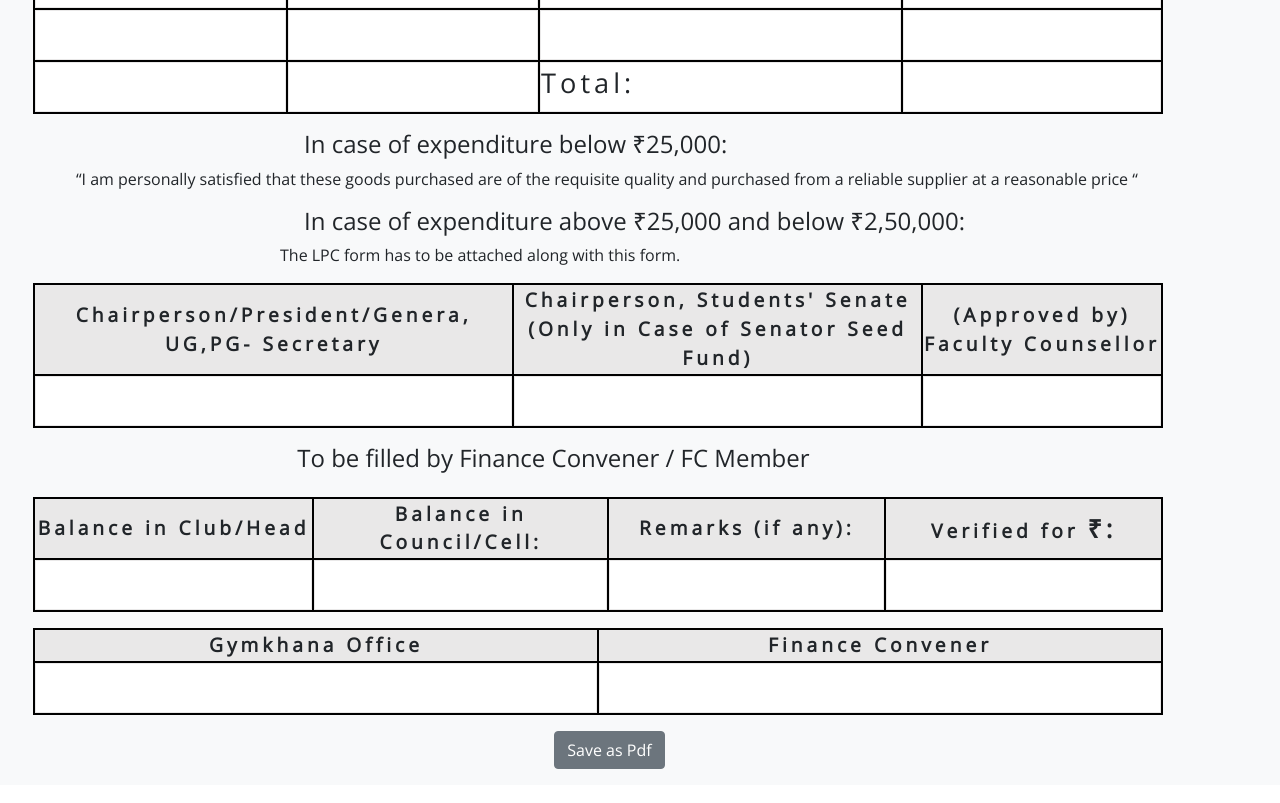
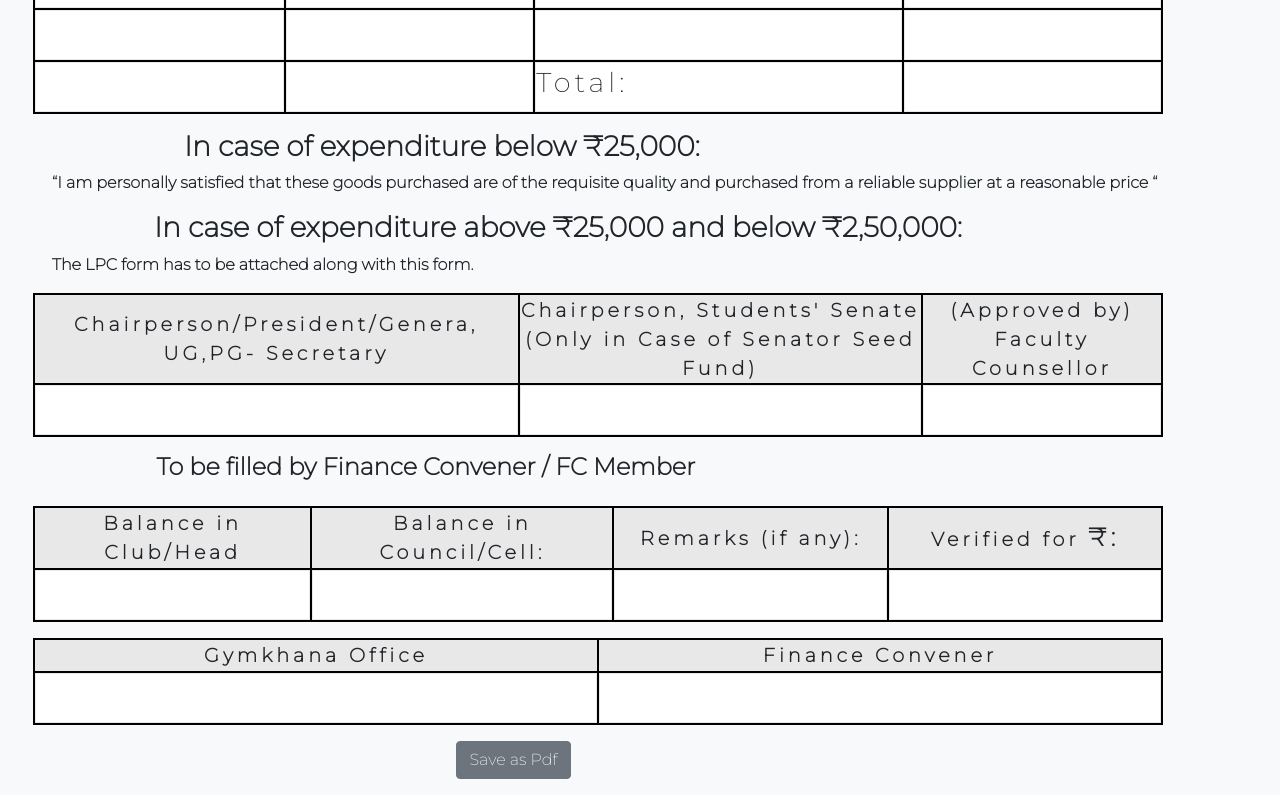
Before and after one commit to Web-Division-IITK/Finance-portal, a React app: page / in a window 1280 px wide. Shown: the part 880-1683 px from the top of the page. Built offline with nearby package versions, Linux system fonts and the light colour scheme.

Commit message:
font update

```diff
--- a/src/assets/css/Practice.css
+++ b/src/assets/css/Practice.css
@@ -1,7 +1,8 @@
-@import url('https://fonts.googleapis.com/css2?family=Alegreya+Sans:wght@100&family=Open+Sans:wght@300&display=swap');
+@import url('https://fonts.googleapis.com/css2?family=Montserrat:wght@200&display=swap');
 @media print {
   body {
     width: 80cm;
+
   }
   #submit {
     visibility: hidden;
@@ -9,8 +10,8 @@
 }
 body{
 
-    font-family: 'Alegreya Sans', sans-serif;
-    font-family: 'Open Sans', sans-serif;
+  font-weight: 600;
+  font-family: 'Montserrat', sans-serif;
 }
 .top {
   position: relative;
@@ -60,7 +61,7 @@ body{
   }
   div.para,
   div#headline2_div {
-    padding-right: 20% !important;
+    padding-right: 60% !important;
   }
   input {
     width: 100px;
@@ -153,10 +154,11 @@ td label {
   width: 156px;
 }
 
-.para h4 {
+.para h3 {
+  font-weight:900;
   position: relative;
   margin-top: 1rem;
-  margin-left: 22%;
+  margin-left: 25%;
   text-align: start;
   margin-top: 1rem;
 }
@@ -165,11 +167,11 @@ p {
 }
 .para p {
   text-align: start;
-  margin-left: 3%;
+  margin-left: 1%;
 }
 div#headline {
   text-align: start;
-  margin-left: 20%;
+  margin-left: 1%;
 }
 .table3 {
   position: relative;
@@ -195,13 +197,14 @@ div#headline {
 }
 #headline2 {
   position: relative;
-  margin-left: 22%;
+  margin-left: 10.5%;
   margin-right: 12%;
   margin-top: 1rem;
+  font-weight: 600;
 }
 #submit {
   position: relative;
-  left: 43%;
+  left: 35%;
   margin-top: 1rem;
 }
 td input {
--- a/src/components/Form.js
+++ b/src/components/Form.js
@@ -169,13 +169,13 @@ class Form extends React.Component {
         </table>
         </div>
         <div className="para container-fluid">
-          <h4>In case of expenditure below ₹25,000:</h4>
+          <h3 style={{ marginLeft: "12%"}}>In case of expenditure below ₹25,000:</h3>
           <p>
             “I am personally satisfied that these goods purchased are of the
             requisite quality and purchased from a reliable supplier at a
             reasonable price “
           </p>
-          <h4>In case of expenditure above ₹25,000 and below ₹2,50,000:</h4>
+          <h3 style={{ marginLeft: "9.5%",fontWeight:"900"}}>In case of expenditure above ₹25,000 and below ₹2,50,000:</h3>
           <div id="headline">
              The LPC form has to be attached along with this form.
           </div>
```
